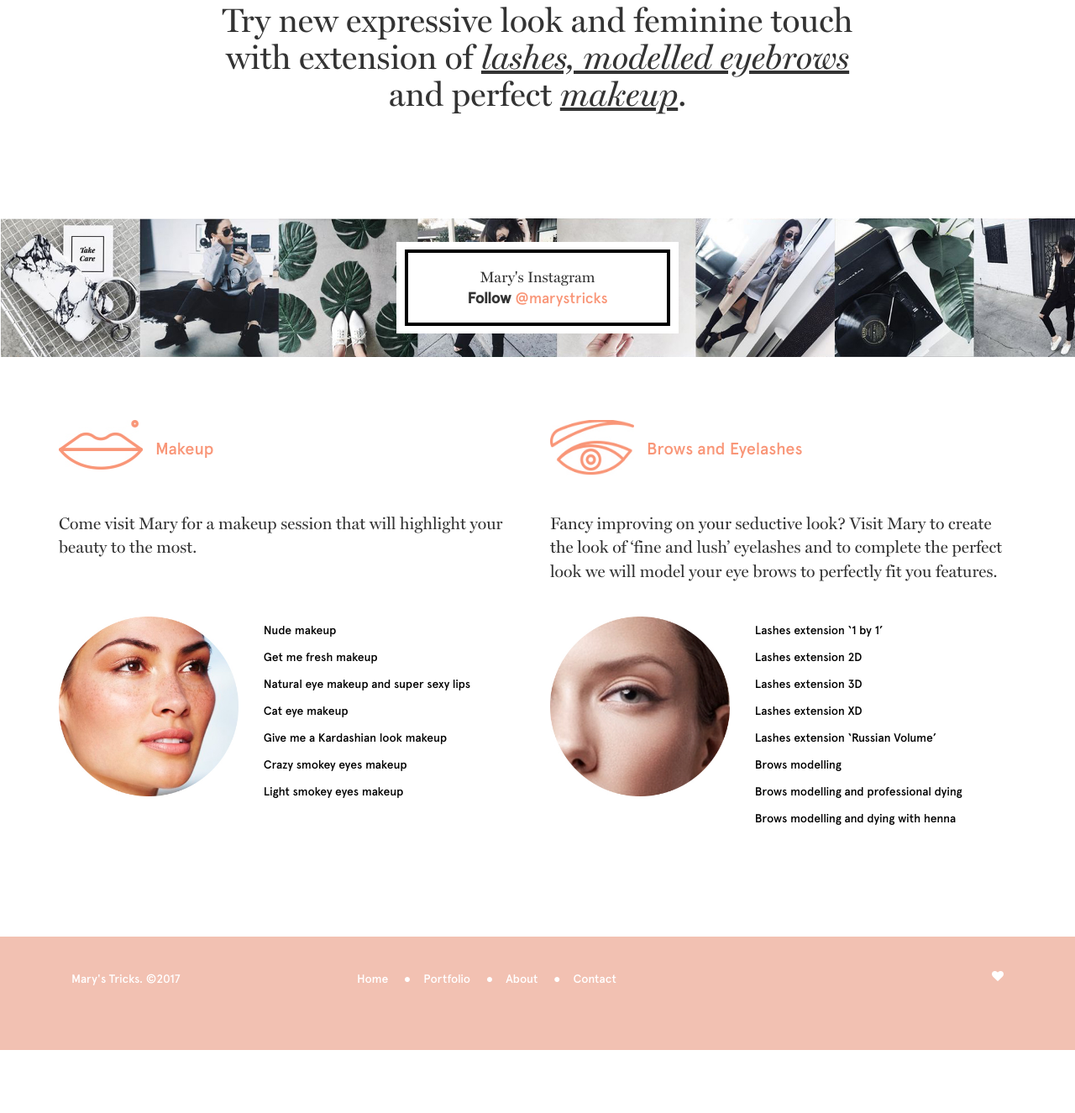
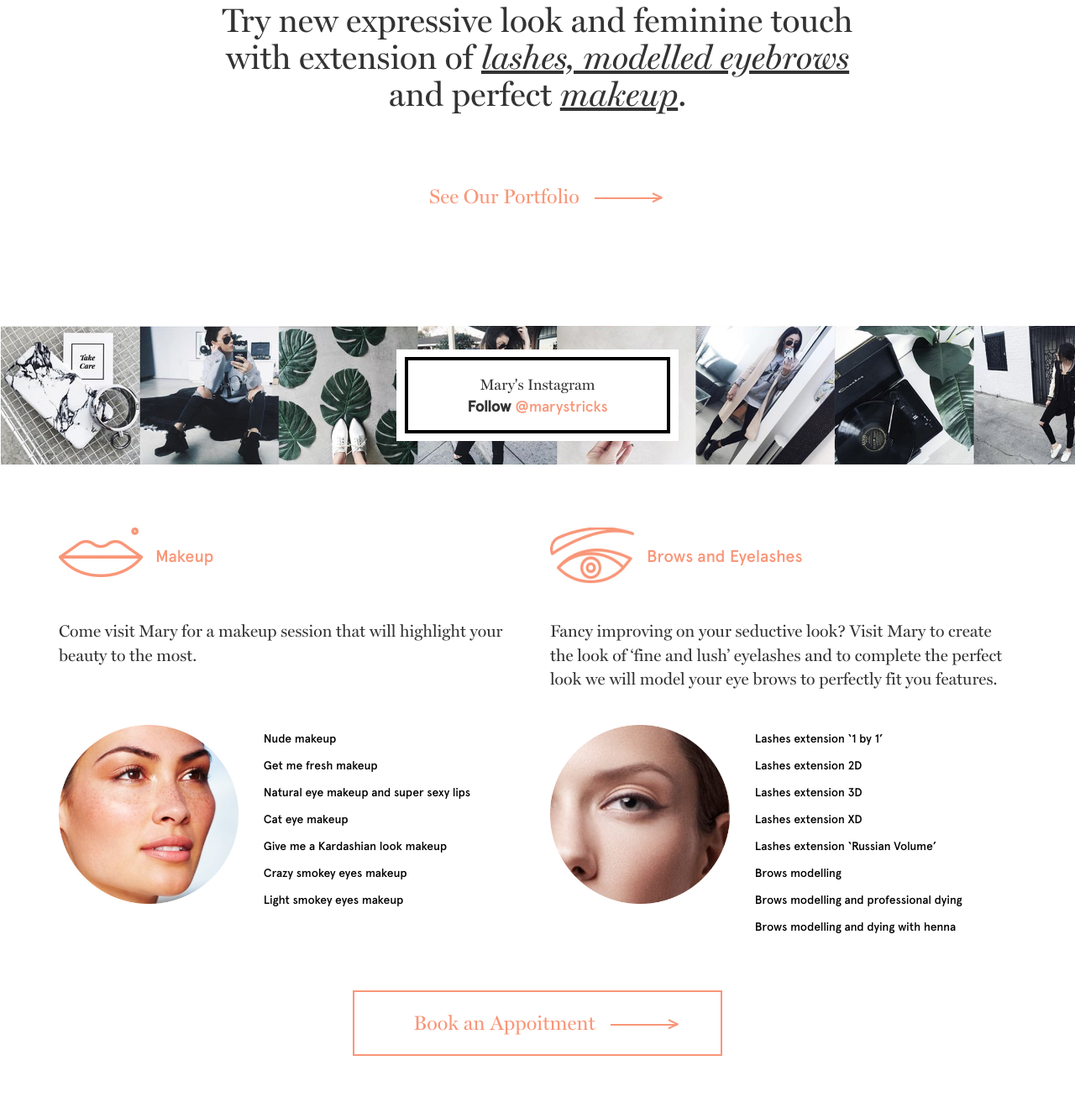
Before and after one commit to AlexandruAmugea/Mary-s-Tricks, a website built with webpack: page src/index.html in a window 1280 px wide. Shown: the part 635-1960 px from the top of the page at 84% size. Before the commit the page ends 1885 px from the top, so only its background shows below. Built offline with nearby package versions, Linux system fonts and the light colour scheme.

Commit message:
Added button

```diff
--- a/src/index.html
+++ b/src/index.html
@@ -83,6 +83,16 @@
               with extension of <em>lashes, modelled eyebrows</em> <br>
                and perfect <em>makeup</em>.
              </h2>
+        </div>
+      </div>
+      <div class="row">
+        <div class="col-xs-12 text-center">
+          <a href="" class="btn btn-arrow">
+            <span class="text">See Our Portfolio</span>
+            <span class="arrow-wrapper">
+              <span class="arrow">&gt;</span>
+            </span>
+          </a>
         </div>
       </div>
     </div>
@@ -203,6 +213,16 @@
             </div>
           </div>
       </div>
+      <div class="row">
+        <div class="col-xs-12 text-center">
+          <a href="" class="btn btn-arrow btn-arrow--wborder">
+            <span class="text">Book an Appoitment</span>
+            <span class="arrow-wrapper">
+              <span class="arrow">&gt;</span>
+            </span>
+          </a>
+        </div>
+      </div>
     </div>
   </section>
   <section id="footer">
--- a/src/styles/buttons.scss
+++ b/src/styles/buttons.scss
@@ -0,0 +1,16 @@
+.btn-arrow {
+    @include btn-arrow(80px, $orange);
+    &:hover {
+        border: 2px solid $orange;
+    }
+    margin-top: 50px;
+}
+
+.btn-arrow.btn-arrow--wborder {
+    @include btn-arrow(80px, $orange);
+    border: 2px solid $orange;
+    &:hover {
+        border: 2px solid $orange;
+    }
+    margin-top: 50px;
+}
--- a/src/styles/mixins.scss
+++ b/src/styles/mixins.scss
@@ -0,0 +1,49 @@
+@mixin btn-arrow($arrowWidth, $color) {
+    color: $color;
+    border: none;
+    background: transparent;
+    transition: .25s all ease;
+    font-size: 24px;
+    border-radius: 0px;
+    padding: 20px 50px 20px 70px;
+    font-family: $Miller-Display;
+    position: relative;
+    border: 2px solid transparent;
+
+    & .arrow-wrapper {
+        padding-left: $arrowWidth;
+        position: relative;
+
+        &:before {
+            content: "";
+            transition: .25s all ease;
+            height: 2px;
+            width: $arrowWidth;
+            position: absolute;
+            right: 1px;
+            top: 15px;
+            background: $orange;
+        }
+
+        & .arrow {
+            color: $color;
+            font-weight: 600;
+            font-size: 24px;
+        }
+    }
+
+    &:hover,
+    &:focus {
+        color: $color;
+        transition: .25s all ease;
+
+        & .arrow-wrapper {
+
+            &:before {
+                content: "";
+                width: $arrowWidth / 2;
+                transition: .25s all ease;
+            }
+        }
+    }
+}
```
